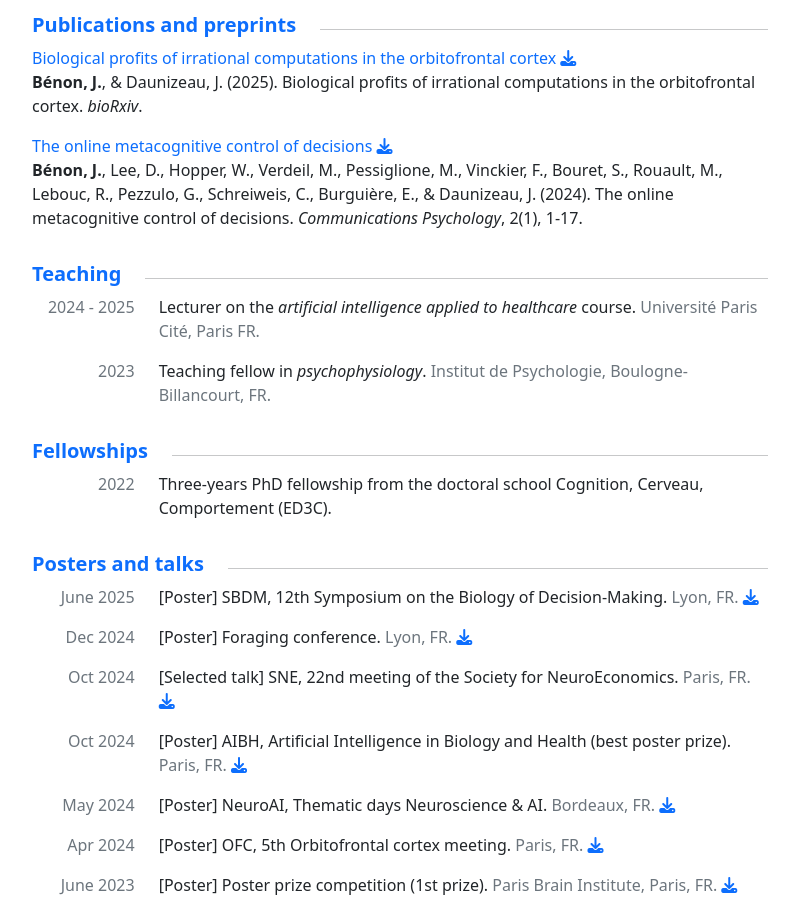
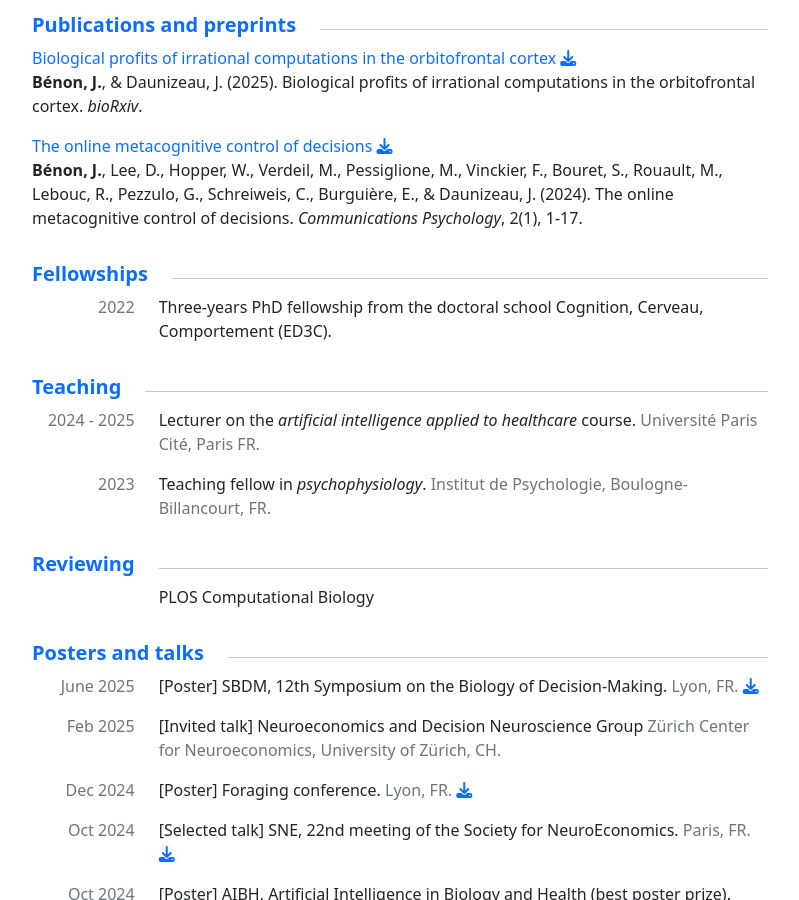
Before and after one commit to jbenon/jbenon.github.io, a Jekyll site: the page built from resume.html, in a window 1280 px wide and 900 px high, scrolled down 653 px. Shown: the whole window, without its empty margins (240-1039 px from the left). Built offline with Jekyll 4.4.1, drawn with Linux system fonts in a browser that asks for light colours; nearby versions of some CDN libraries.

Commit message:
Add reviewing and invited talk

```diff
--- a/_data/resume.yml
+++ b/_data/resume.yml
@@ -80,6 +80,15 @@
         & Daunizeau, J. (2024). The online metacognitive control of decisions.
         <i>Communications Psychology</i>, 2(1), 1-17.
 
+# ===== FELLOWSHIPS ===== #
+- title: Fellowships
+  items:
+    - title: Three-years PhD fellowship from the doctoral school Cognition, Cerveau, Comportement (ED3C).
+      title-link: https://ed3c.sorbonne-universite.fr/en
+      title-tooltip: Visit the doctoral school website
+      date: 2022
+
+
 # ===== TEACHING ===== #
 - title: Teaching
   items:
@@ -94,13 +103,16 @@
       date: 2023
       place: Institut de Psychologie, Boulogne-Billancourt, FR.
 
-# ===== FELLOWSHIPS ===== #
-- title: Fellowships
+
+# ===== REVIEWING ===== #
+- title: Reviewing
   items:
-    - title: Three-years PhD fellowship from the doctoral school Cognition, Cerveau, Comportement (ED3C).
-      title-link: https://ed3c.sorbonne-universite.fr/en
-      title-tooltip: Visit the doctoral school website
-      date: 2022
+    - title: PLOS Computational Biology
+      title-link: https://journals.plos.org/ploscompbiol/
+      title-tooltip: Visit the journal website
+      date:
+      place:
+
 
 # ===== POSTERS ===== #
 - title: Posters and talks
@@ -113,6 +125,12 @@
       place: Lyon, FR.
       pdf: Poster_2024_Foraging_2025_SBDM
       download-tooltip: Download (Foraging conf, SBDM 2025)
+    - title: Neuroeconomics and Decision Neuroscience Group
+      type: Invited talk
+      title-link: https://www.zne.uzh.ch/en/people/Neuroeconomics-and-Decision-Neuroscience.html
+      title-tooltip: Visit the lab website
+      date: Feb 2025
+      place: Zürich Center for Neuroeconomics, University of Zürich, CH.
     - title: Foraging conference.
       type: Poster
       title-link: https://sites.google.com/view/foragingconference/home
```
